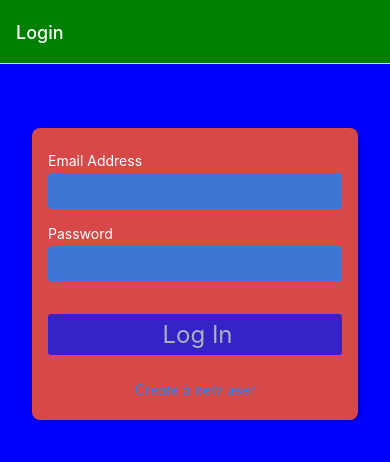
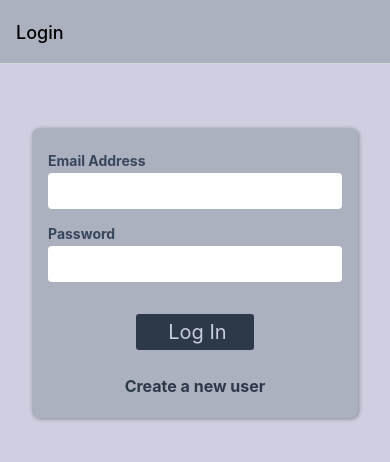
Before and after one commit to OmarChaar/ReactNative-KarMarket, a React Native app: screen /Login in a window 390 px wide. Shown: the top 462 px of the page. Built offline with nearby package versions, Linux system fonts and the light colour scheme; what expo-sqlite would draw is missing.

Commit message:
styling login/signup

```diff
--- a/App.js
+++ b/App.js
@@ -30,9 +30,9 @@ function AuthStack() {
   return (
     <Stack.Navigator
       screenOptions={{
-        headerStyle: { backgroundColor: 'green' },
-        headerTintColor: 'white',
-        contentStyle: { backgroundColor: 'blue' },
+        headerStyle: { backgroundColor: GlobalStyles.colors.header },
+        headerTintColor: GlobalStyles.colors.headerText,
+        contentStyle: { backgroundColor: GlobalStyles.colors.background },
       }}
     >
       <Stack.Screen name="Login" component={LoginScreen} />
--- a/components/Auth/AuthContent.js
+++ b/components/Auth/AuthContent.js
@@ -78,7 +78,7 @@ const styles = StyleSheet.create({
     marginHorizontal: 32,
     padding: 16,
     borderRadius: 8,
-    backgroundColor: GlobalStyles.colors.dangerText,
+    backgroundColor: GlobalStyles.colors.header,
     elevation: 2,
     shadowColor: 'black',
     shadowOffset: { width: 1, height: 1 },
--- a/components/Auth/AuthForm.js
+++ b/components/Auth/AuthForm.js
@@ -82,7 +82,7 @@ function AuthForm({ isLogin, onSubmit, credentialsInvalid }) {
           />
         )}
         <View style={styles.buttons}>
-          <Button onPress={submitHandler}>
+          <Button small={true} onPress={submitHandler}>
             {isLogin ? 'Log In' : 'Sign Up'}
           </Button>
         </View>
@@ -96,5 +96,6 @@ export default AuthForm;
 const styles = StyleSheet.create({
   buttons: {
     marginTop: 12,
+    alignItems: 'center'
   },
 });
--- a/components/Auth/Input.js
+++ b/components/Auth/Input.js
@@ -34,20 +34,22 @@ const styles = StyleSheet.create({
     marginVertical: 8,
   },
   label: {
-    color: 'white',
+    color: GlobalStyles.colors.primaryText,
+    fontWeight: 'bold',
     marginBottom: 4,
   },
   labelInvalid: {
-    color: GlobalStyles.colors.price,
+    color: GlobalStyles.colors.dangerText,
   },
   input: {
     paddingVertical: 8,
     paddingHorizontal: 6,
-    backgroundColor: GlobalStyles.colors.price,
+    backgroundColor: 'white',
     borderRadius: 4,
     fontSize: 16,
   },
   inputInvalid: {
-    backgroundColor: GlobalStyles.colors.price,
+    borderWidth: 1,
+    borderColor: GlobalStyles.colors.dangerText,
   },
 });
--- a/components/UI/Button.js
+++ b/components/UI/Button.js
@@ -34,7 +34,7 @@ const styles = StyleSheet.create({
     text: {
         color: GlobalStyles.colors.buttonText,
         marginLeft: 5,
-        fontSize: GlobalStyles.fontSize.large
+        fontSize: GlobalStyles.fontSize.medium
     },
     pressed: {
         opacity: 0.75,
--- a/components/UI/FlatButton.js
+++ b/components/UI/FlatButton.js
@@ -26,6 +26,8 @@ const styles = StyleSheet.create({
   },
   buttonText: {
     textAlign: 'center',
-    color: GlobalStyles.colors.price,
+    color: GlobalStyles.colors.button,
+    fontWeight: 'bold',
+    fontSize: GlobalStyles.fontSize.small
   },
 });
--- a/constants/styles.js
+++ b/constants/styles.js
@@ -8,8 +8,8 @@ export const GlobalStyles = {
         dangerText: '#d74949',
         successText: '#00af20',
         inputBackground: '#4ac5ce',
-        button: '#3623c7',
-        buttonText: '#acb1bf',
+        button: '#2d3849',
+        buttonText: '#c8cede',
         price: '#3f76d5',
         prompt: '#3f76d5',
         toggleInactive: '#3f76d5',
```
